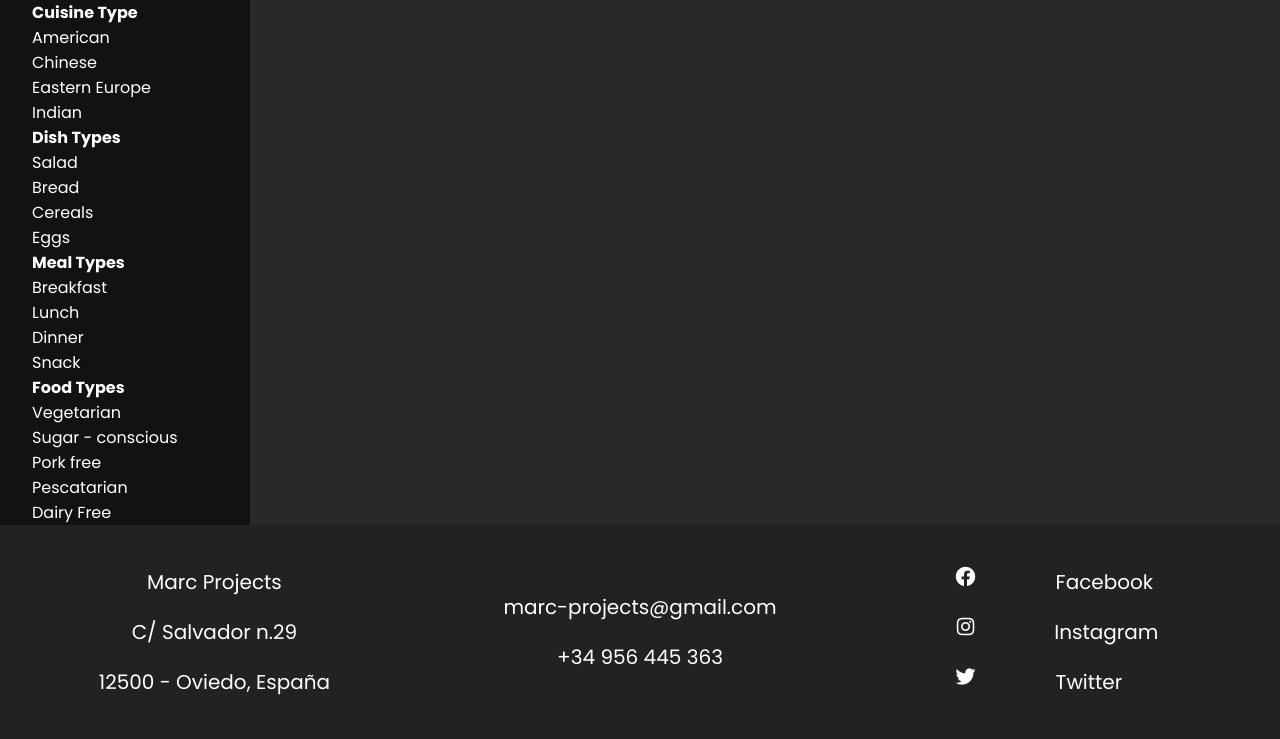
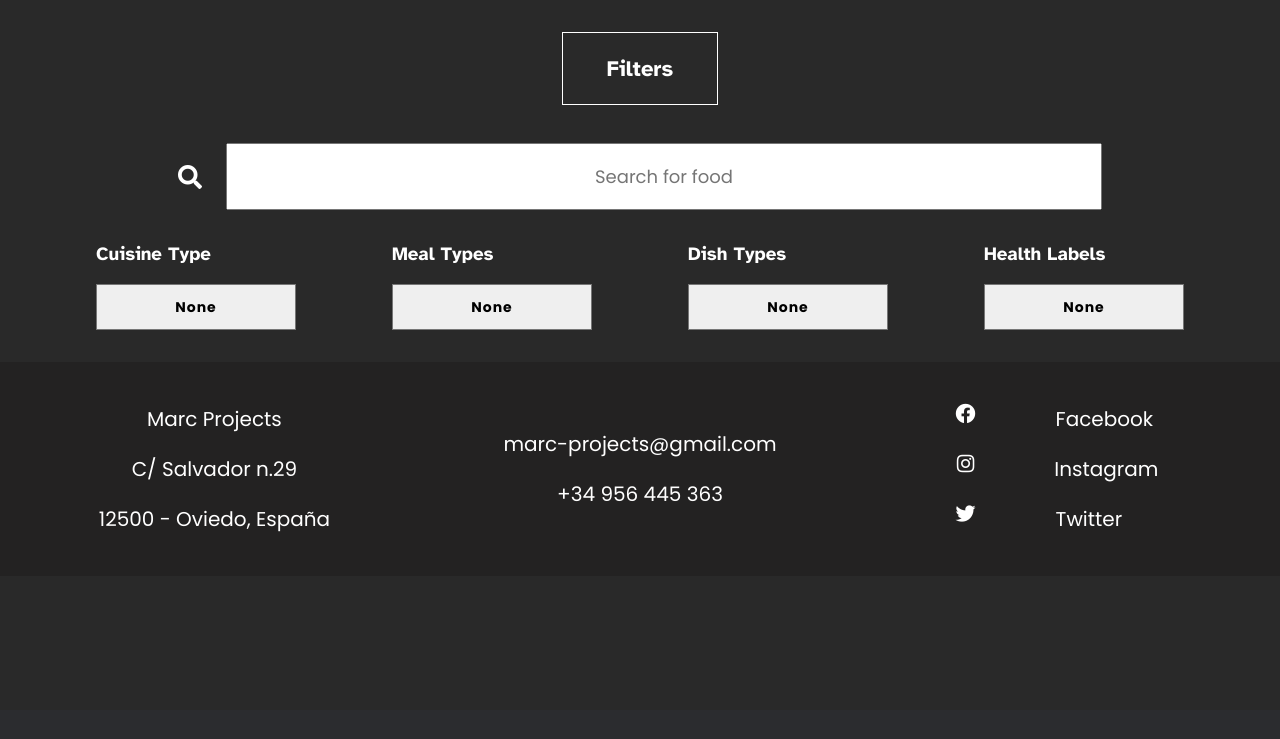
Before and after one commit to lovintocode/dark-themed-web, a PHP site: page /index.php?page=recipes in a window 1280 px wide. Shown: the part 90-829 px from the top of the page. After the commit the page ends 666 px from the top, so only its background shows below. Run offline with PHP 8.4, Linux system fonts and the light colour scheme.

Commit message:
Connection to bbdd, php from api managment
with ajax requests, filters page created and host with domain added

```diff
--- a/css/nav.css
+++ b/css/nav.css
@@ -78,7 +78,11 @@
     background-image: linear-gradient(147deg, #121212 0%, #2c3e50 74%);
     z-index: -1;
   }
+  #nav .nav-item {
+    margin-right: 1em;
+  }
   #nav .nav-item .link {
+    font-size: 0.8em;
   }
   #nav .hamburger {
     display: block;
--- /dev/null
+++ b/css/recipes/filter.css
@@ -0,0 +1,93 @@
+#recipes-filter {
+	width: 100%;
+	height: auto;
+	padding: 2em 0;
+}
+#recipes-filter .title-container {
+	width: 100%;
+	height: auto;
+	margin: 0 auto;
+	display: flex;
+	justify-content: center;
+}
+#recipes-filter .title-container .title {
+	color: #ffff;
+	font-size: 22px;
+	text-align: center;
+	border: 1px solid #ffff;
+	width: fit-content;
+	padding: 1em 2em;
+	margin-bottom: 1em;
+}
+#recipes-filter .search-container {
+	width: 100%;
+	height: auto;
+	display: flex;
+	justify-content: center;
+	align-items: center;
+	margin: 1em 0;
+}
+#recipes-filter .search-container .search {
+	padding: 1em 2em;
+	text-align: center;
+	font-size: 15px;
+}
+#recipes-filter .search-container .icon {
+	color: #ffff;
+	font-size: 24px;
+	margin-right: 1em;
+}
+#recipes-filter .list {
+	width: 100%;
+	height: auto;
+	display: flex;
+	flex-direction: column;
+	align-items: center;
+
+}
+#recipes-filter .list .list-item {
+	margin-top: 1em;
+}
+#recipes-filter .list .list-item .list-title {
+	color: #ffff;
+	margin-bottom: 1em;
+}
+#recipes-filter .list .list-item .selection-box {
+	width: 200px;
+	text-align: center;
+	padding: 1em 2em;
+	-moz-appearance:none; /* Firefox */
+	-webkit-appearance:none; /* Safari and Chrome */
+	appearance:none;
+	font-weight: bold;
+	font-size: 14px;
+	letter-spacing: 1px;
+	cursor: pointer;
+}
+#recipes-filter .list .list-item .selection-box .option-box {
+	text-align: center;
+}
+@media only screen and (min-width: 768px) {
+	#recipes-filter .search-container .search {
+		width: 400px;
+		font-size: 18px;
+	}
+	#recipes-filter .list {
+		flex-direction: row;
+		justify-content: space-evenly;
+	}
+	#recipes-filter .list .list-item .selection-box .option-box:hover {
+		cursor: pointer;
+		z-index: 60;
+	}
+}
+@media only screen and (min-width: 992px) {
+	#recipes-filter .search-container .search {
+		width: 600px;
+	}
+}
+@media only screen and (min-width: 1200px) {
+	#recipes-filter .search-container .search {
+		width: 800px;
+	}
+}
--- a/css/recipes/general.css
+++ b/css/recipes/general.css
@@ -1,4 +1,4 @@
-@import url("nav.css");
+@import url("filter.css");
 #recipes-wrapper {
   width: 100%;
   height: auto;
--- a/css/recipes/nav.css
+++ /dev/null
@@ -1,29 +0,0 @@
-#recipes-wrapper .recipes-container {
-  width: 250px;
-}
-#recipes-wrapper .recipes-container .recipes-navbar {
-  display: flex;
-  flex-direction: column;
-  align-items: center;
-  height: 100%;
-  padding: 0 2em;
-  background-color: #121212;
-}
-#recipes-wrapper .recipes-container .recipes-navbar .recipes-item {
-  width: 100%;
-}
-
-
-#recipes-wrapper .recipes-container .recipes-navbar .recipes-item .recipes-title .link {
-  color: #ffff;
-}
-#recipes-wrapper .recipes-container .recipes-navbar .recipes-item .hidden-menu .hidden-item {
-  width: 100%;
-}
-#recipes-wrapper .recipes-container .recipes-navbar .recipes-item .hidden-menu .hidden-item .link {
-  color: #ffff;
-}
-#recipes-wrapper .recipes-container .recipes-navbar .hidden-menu {
-  display: flex;
-  flex-direction: column;
-}
--- a/css/styles.css
+++ b/css/styles.css
@@ -30,7 +30,6 @@ body {
 }
 #preloader {
   display: flex;
-  display: none;
   position: fixed;
   justify-content: center;
   align-items: center;
@@ -38,6 +37,7 @@ body {
   width: 100%;
   height: 100vh;
   background-color: #292929;
+  display: none;
 }
 #preloader img {
   display: none;
@@ -47,7 +47,7 @@ body {
 h1, h2, h3, h4, h5, h6 {
   font-family: 'Atkinson Hyperlegible', sans-serif;
 }
-p, a, li, span, input {
+p, a, li, span, input, select, option {
   font-family: 'Poppins', sans-serif;
   text-decoration: none;
 }
--- a/js/main.js
+++ b/js/main.js
@@ -93,7 +93,6 @@ function hamburgerAction() {
 function preloaderHandler() {
   setTimeout(function() {$('#preloader').fadeOut('slow')}, 3000)
 }
-
 function lazyLoader() {
   myLazyLoad = new LazyLoad({
     elements_selector: ".lazy"
@@ -110,6 +109,7 @@ function recipesNavHandler() {
   })
 }
 function loadDinamicImages() {
+  if ($(".moving-box").length > 0){
     var observer = new IntersectionObserver(function(entries) {
       if(entries[0].isIntersecting === true)
         setTimeout(function() {
@@ -122,7 +122,54 @@ function loadDinamicImages() {
         $('#image-gallery .card:last-child()').css('margin-top', '0')
       },400)
     }, { threshold: [0]
+    })
+    observer.observe(document.querySelector("#image-gallery"))
+  }
+}
+function recipesNavHandler() {
+  var ingredient = ''
+  var cuisine_type = 'None'
+  var meal_type = 'None'
+  var dish_type = 'None'
+  var health_label = 'None'
+
+  $('.selection-box').change(function() {
+    cuisine_type = $('#cuisine_type').find('.option-box:selected').text()
+    meal_type = $('#meal_type').find('.option-box:selected').text()
+    dish_type = $('#dish_type').find('.option-box:selected').text()
+    health_label = $('#health_label').find('.option-box:selected').val()
+    if (meal_type == '')
+      meal_type = 'None'
+    if (dish_type == '')
+      dish_type = 'None'
+    if (health_label == '')
+      health_label = 'None'
+    if (ingredient.length > 1) {
+      setTimeout(function() {
+        sendAjaxRecipe(ingredient, cuisine_type, meal_type, dish_type, health_label)
+      }, 500)
+    }
+  })
+  $('#recipe-search').on('input', function() {
+    ingredient = $(this).val()
+    if (ingredient.length > 1) {
+      setTimeout(function() {
+        sendAjaxRecipe(ingredient, cuisine_type, meal_type, dish_type, health_label)
+      }, 500)
+    }
+  })
+}
+function sendAjaxRecipe(ingredient, cuisine_type, meal_type, dish_type, health_label) {
+  $.ajax({
+    url: 'php/api-managment/api-managment.php',
+    method: 'post',
+    data: { 'ingredient':ingredient,'cuisine_type':cuisine_type,'meal_type':meal_type,'dish_type':dish_type,'health_label':health_label},
+    success: function(data){
+        // Cuando se pasa la consulta aqui se muestran los datos data recibidos por el echo
+        console.log(data)
+      },
+      error: function() {
+        console.log('error recipe')
+      }
     });
-
-  observer.observe(document.querySelector("#image-gallery"));
 }
--- a/pages/home.php
+++ b/pages/home.php
@@ -67,7 +67,7 @@
       </div>
       <div class="text-container">
         <h3 class="image-title">Cereals</h3>
-        <p class="image-description">There are a lot of them available, do you know whose are the best for every moment in your day ?</p>
+        <p class="image-description">There are a lot of cereals available, would you like to know whose are the best ?</p>
         <div class="image-autor">
           <i class="fas fa-user"></i>
           <p class="autor-text">Studios-z</p>
@@ -81,7 +81,7 @@
       </div>
       <div class="text-container">
         <h3 class="image-title">Fruit</h3>
-        <p class="image-description">From bannanas to apples, there is a huge variety of them and each one is different. Learn why you should eat them.</p>
+        <p class="image-description">There is a huge variety of fruits and each one is different. Learn why you should eat them.</p>
         <div class="image-autor">
           <i class="fas fa-user"></i>
           <p class="autor-text">Studios-z</p>
--- a/pages/recipes.php
+++ b/pages/recipes.php
@@ -1,43 +1,61 @@
 <div id="recipes-wrapper">
-  <div class="recipes-container">
-    <ul class="recipes-navbar">
-      <li id="1" class="recipes-item">
-        <h4 class="recipes-title"><a class="link recipe" href="#" title="">Cuisine Type</a></h4>
-        <ul id='1' class="hidden-menu">
-          <li class="hidden-item"><a class="link" href="" title="">American</a></li>
-          <li class="hidden-item"><a class="link" href="" title="">Chinese</a></li>
-          <li class="hidden-item"><a class="link" href="" title="">Eastern Europe</a></li>
-          <li class="hidden-item"><a class="link" href="" title="">Indian</a></li>
-        </ul>
+  <div id="recipes-filter">
+    <div class="title-container">
+      <h2 class="title">Filters</h2>
+    </div>
+    <div class="search-container">
+      <i class="fas fa-search icon"></i>
+      <input class="search" type="text" id="recipe-search" placeholder="Search for food">
+    </div>
+    <ul class="list">
+      <li class="list-item">
+        <h3 class="list-title">Cuisine Type</h3>
+        <select class="selection-box" class="selection-box" id="cuisine_type" placeholder="Cuisine Type">
+          <option class="option-box" value="" selected>None</option>
+          <option class="option-box" class="option-box" value="">American</option>
+          <option class="option-box" value="">Mexican</option>
+          <option class="option-box" value="">Asian</option>
+          <option class="option-box" value="">Caribean</option>
+          <option class="option-box" value="">British</option>
+        </select>
       </li>
-      <li id="2" class="recipes-item">
-        <h4 class="recipes-title"><a class="link recipe" href="#" title="">Dish Types</a></h4>
-        <ul id='2' class="hidden-menu">
-          <li class="hidden-item"><a class="link" href="" title="">Salad</a></li>
-          <li class="hidden-item"><a class="link" href="" title="">Bread</a></li>
-          <li class="hidden-item"><a class="link" href="" title="">Cereals</a></li>
-          <li class="hidden-item"><a class="link" href="" title="">Eggs</a></li>
-        </ul>
+      <li class="list-item">
+        <h3 class="list-title">Meal Types</h3>
+        <select class="selection-box" id="meal_type" placeholder="Cuisine Type">
+          <option class="option-box" value="" selected>None</option>
+          <option class="option-box" value="">Breakfast</option>
+          <option class="option-box" value="">Lunch</option>
+          <option class="option-box" value="">Dinner</option>
+          <option class="option-box" value="">Snack</option>
+        </select>
       </li>
-      <li id="3" class="recipes-item">
-        <h4 class="recipes-title"><a class="link recipe" href="#" title="">Meal Types</a></h4>
-        <ul id='3' class="hidden-menu">
-          <li class="hidden-item"><a class="link" href="" title="">Breakfast</a></li>
-          <li class="hidden-item"><a class="link" href="" title="">Lunch</a></li>
-          <li class="hidden-item"><a class="link" href="" title="">Dinner</a></li>
-          <li class="hidden-item"><a class="link" href="" title="">Snack</a></li>
-        </ul>
+      <li class="list-item">
+        <h3 class="list-title">Dish Types</h3>
+        <select class="selection-box" id="dish_type">
+          <option class="option-box" value="" selected>None</option>
+          <option class="option-box" value="">Salad</option>
+          <option class="option-box" value="">Sandwiches</option>
+          <option class="option-box" value="">Drinks</option>
+          <option class="option-box" value="">Main Course</option>
+          <option class="option-box" value="">Soup</option>
+        </select>
       </li>
-      <li id="4" class="recipes-item">
-        <h4 class="recipes-title"><a class="link recipe" href="#" title="">Food Types</a></h4>
-        <ul id='4' class="hidden-menu">
-          <li class="hidden-item"><a class="link" href="" title="">Vegetarian</a></li>
-          <li class="hidden-item"><a class="link" href="" title="">Sugar - conscious</a></li>
-          <li class="hidden-item"><a class="link" href="" title="">Pork free</a></li>
-          <li class="hidden-item"><a class="link" href="" title="">Pescatarian</a></li>
-          <li class="hidden-item"><a class="link" href="" title="">Dairy Free</a></li>
-        </ul>
+      <li class="list-item">
+        <h3 class="list-title">Health Labels</h3>
+        <select class="selection-box" id="health_label" placeholder="Cuisine Type">
+          <option class="option-box" value="" selected>None</option>
+          <option class="option-box" value="gluten-free">Gluten Free</option>
+          <option class="option-box" value="low-sugar">Low Sugar</option>
+          <option class="option-box" value="pecatarian">Pescatarian</option>
+          <option class="option-box" value="vegetarian">Vegetarian</option>
+          <option class="option-box" value="vegan">Vegan</option>
+          <option class="option-box" value="soy-free">Soy Free</option>
+          <option class="option-box" value="low-potassium">Low Salt</option>
+          <option class="option-box" value="alcohol-free">Alcohol Free</option>
+        </select>
       </li>
     </ul>
+
+
   </div>
 </div>
```
Also changed, not shown: php/api-managment/api-managment.php (+2 -66 lines), php/api-managment/functions.php (added, +56 -0 lines), php/bbdd/bbdd.php (added, +15 -0 lines). Lines whose indentation alone changed are shown as unchanged.
